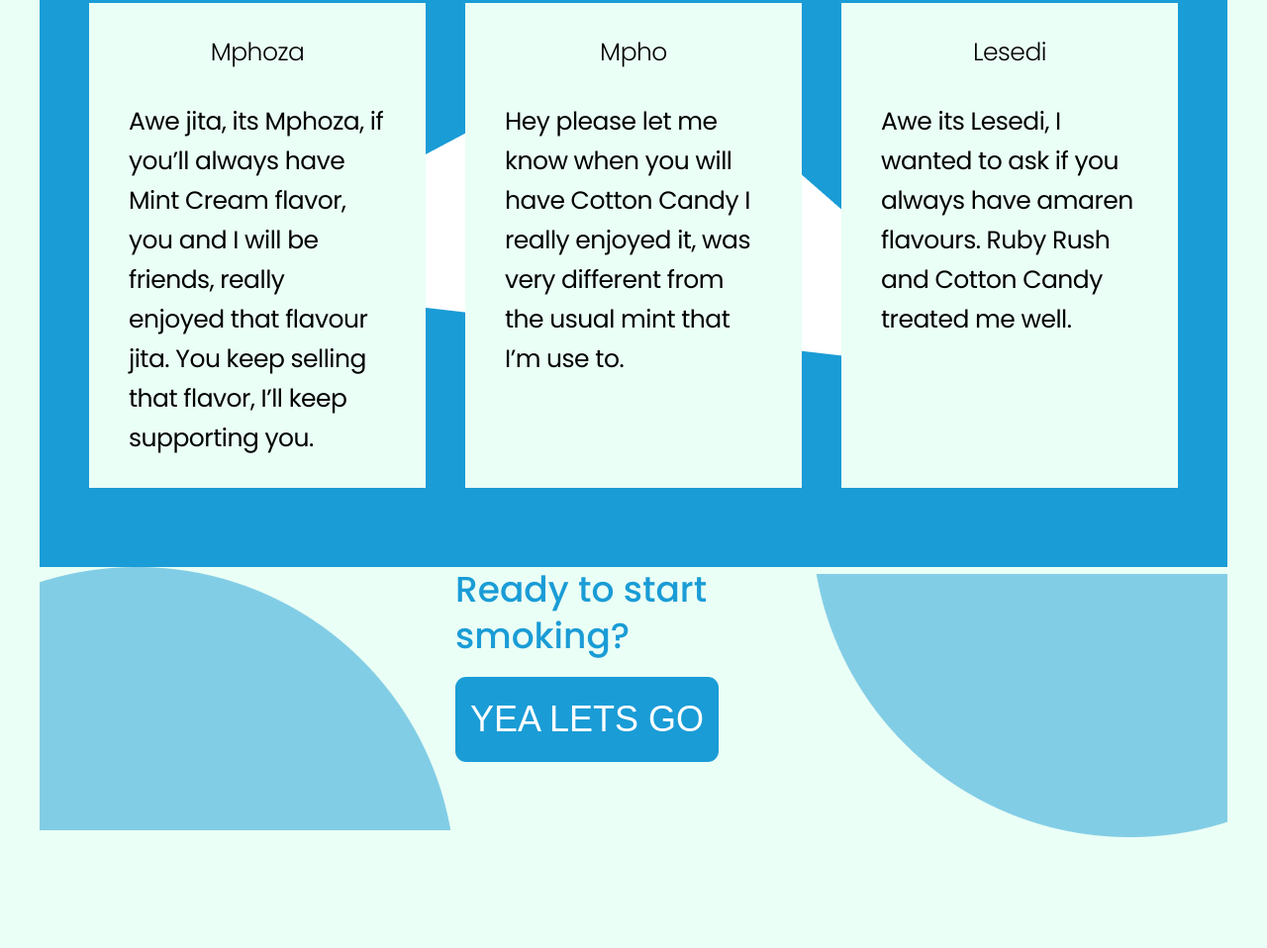
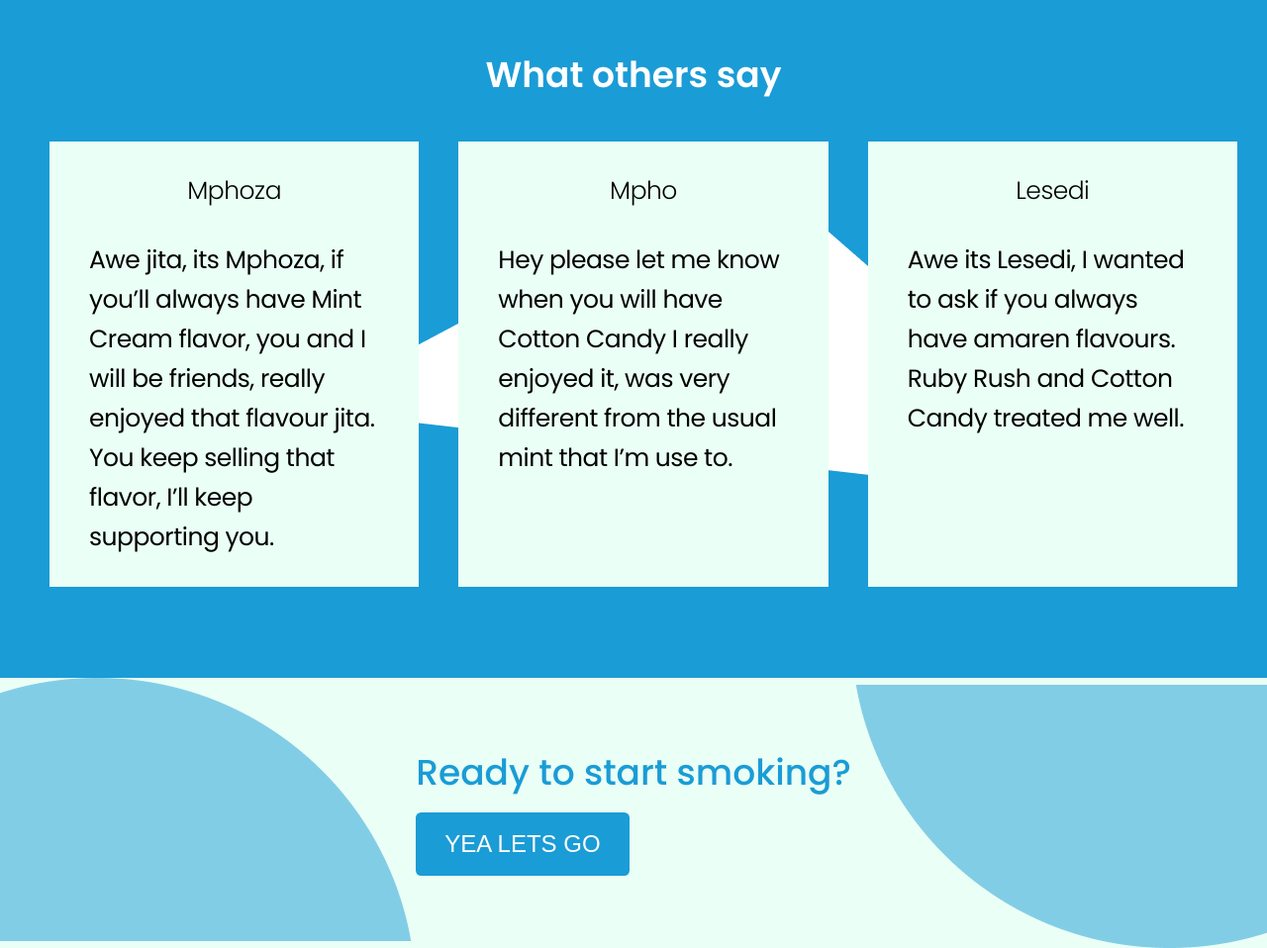
Before and after one commit to Mkhululi97/shisha-app, a plain HTML site: page index.html in a window 1280 px wide. Shown: the part 819-1777 px from the top of the page at 99% size. Before the commit the page ends 1665 px from the top, so only its background shows below. Drawn offline with Linux system fonts and the light colour scheme.

Commit message:
css update

```diff
--- a/styles-update.css
+++ b/styles-update.css
@@ -10,11 +10,18 @@
   background-color: rgb(234, 255, 246);
 }
 
+.hero-container,
+.navbar,
+.container-cards {
+  width: 1200px;
+  margin: 0 auto;
+}
+
 .container {
-  width: 1200px;
   margin-left: auto;
   margin-right: auto;
 }
+
 /* navigation */
 
 .navbar {
@@ -51,17 +58,17 @@
 }
 
 /* HEREO SECTION */
+
 .hero-container {
   display: flex;
   align-items: flex-start;
   padding: 0 30px;
+  margin-bottom: 140px;
 }
 
 .hero-image {
-  /* width: 100%; */
   height: 500px;
   margin-right: 50px;
-  /* flex: 1; */
 }
 .hero-main-text {
   font-size: 40px;
@@ -90,17 +97,17 @@
 }
 
 /* reviews section */
+
 .reviews {
   background-color: rgb(26, 156, 214);
   position: relative;
-  padding: 20px 50px 80px 50px;
-  margin-top: 50px;
+  padding: 70px 50px 92px 50px;
 }
 .reivews-image {
   z-index: 1;
   position: absolute;
-  top: 150px;
-  left: 150px;
+  top: 190px;
+  left: 300px;
 }
 .card {
   padding: 30px 40px;
@@ -137,10 +144,11 @@
 }
 
 /* FOOTRER */
+
 .footer {
   display: flex;
   justify-content: space-between;
-  /* align-items: center; */
+  align-items: center;
 }
 
 .footer-text {
@@ -151,11 +159,11 @@
   margin-bottom: 17px;
 }
 .footer-btn {
-  padding: 22px 15px;
-  font-size: 36px;
-  font-weight: 400;
+  padding: 18px 29px;
+  font-size: 24px;
+  font-weight: 500;
   border: none;
-  border-radius: 11px;
+  border-radius: 5.4px;
   color: white;
   background-color: rgb(26, 156, 214);
   text-transform: uppercase;
@@ -163,9 +171,3 @@
 .footer-image-right {
   transform: rotate(180deg);
 }
-
-.footer-image-left,
-.footer-container,
-.footer-image-right {
-  flex: 1;
-}
```
